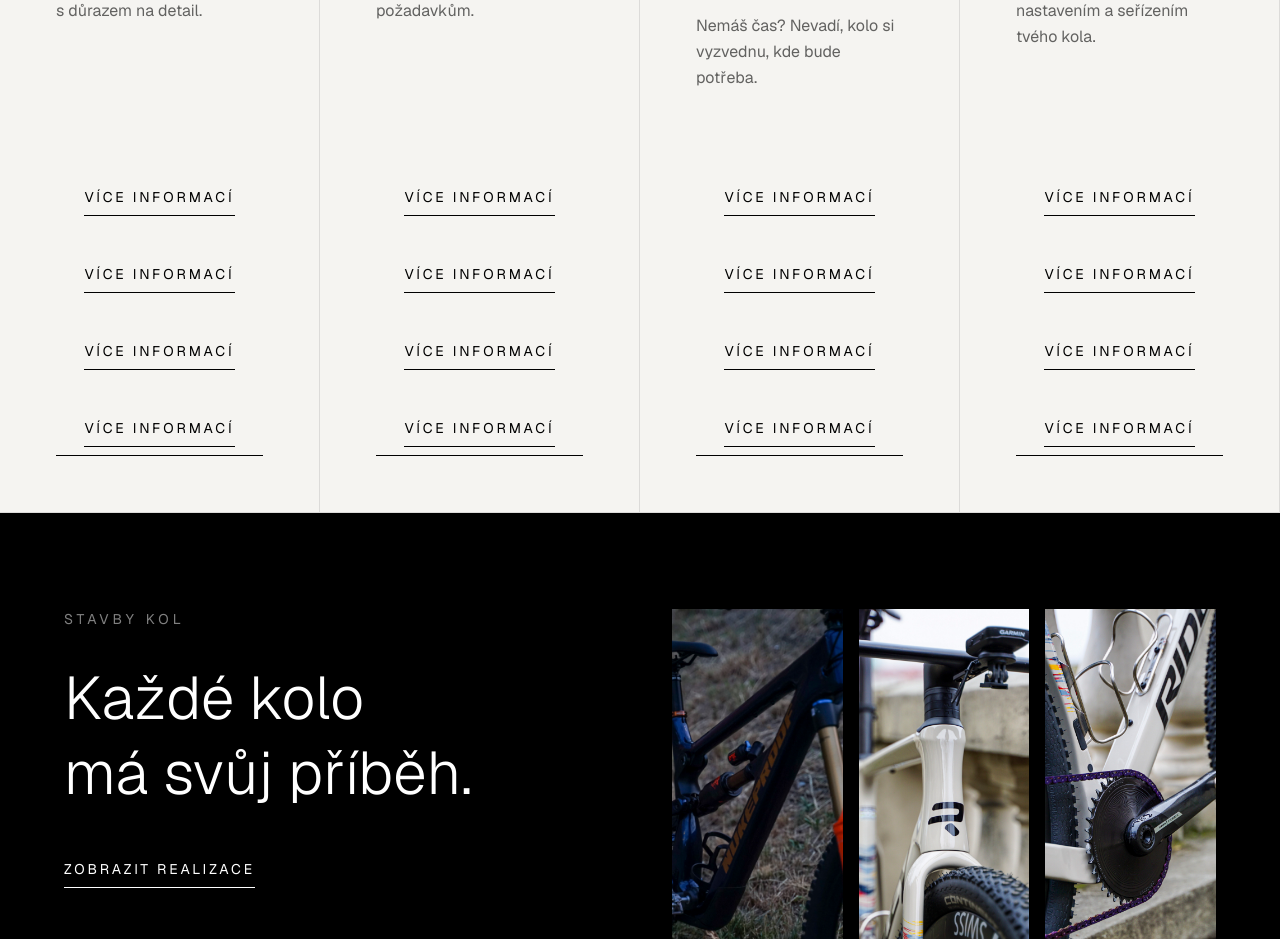
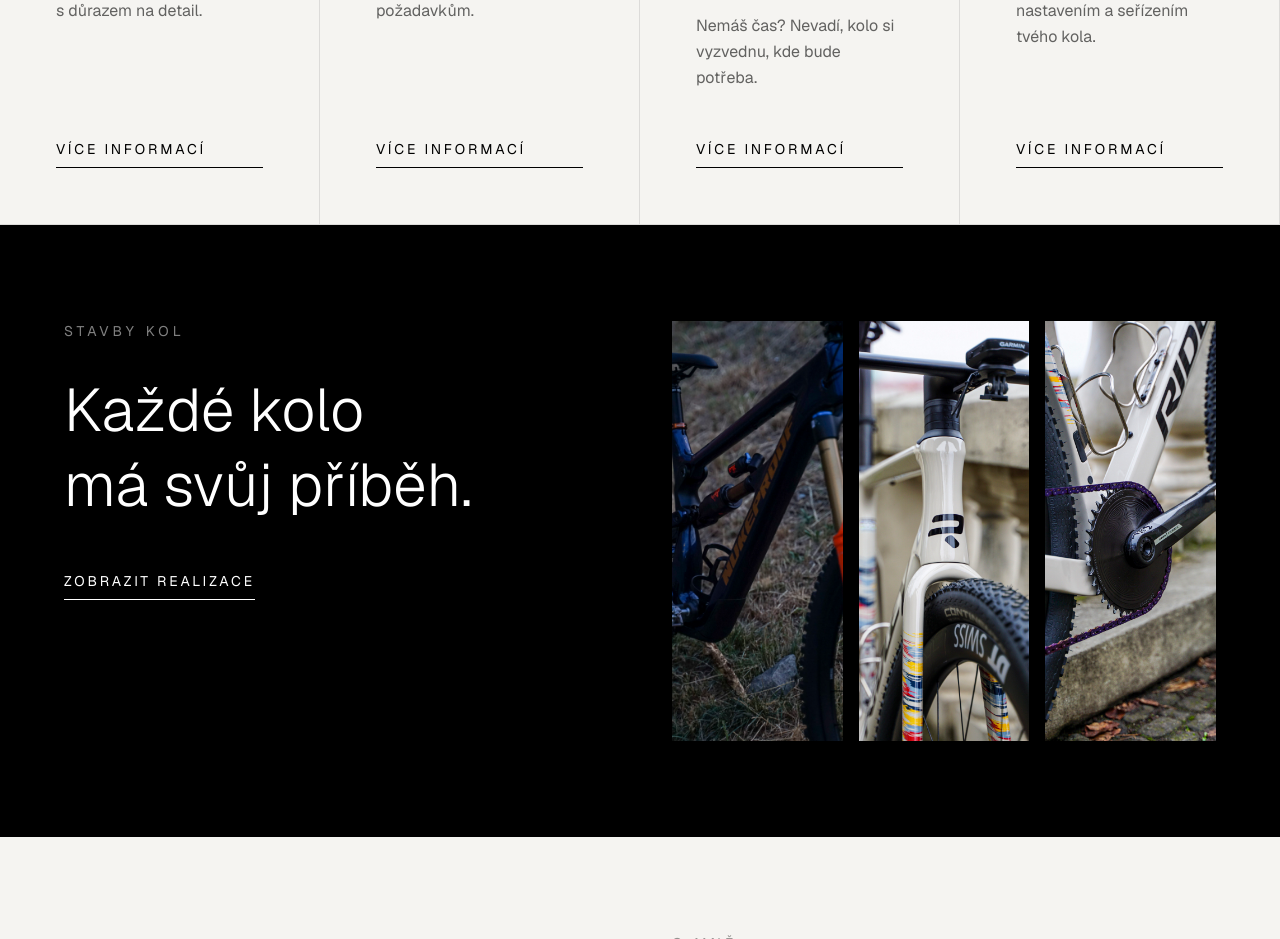
Before and after one commit to marcelboranek-beep/cyclinglab-live, a Next.js app: page / in a window 1280 px wide. Shown: the part 1060-1999 px from the top of the page. Built offline with nearby package versions, Linux system fonts and the light colour scheme.

Commit message:
Fixed links

```diff
--- a/app/page.tsx
+++ b/app/page.tsx
@@ -99,33 +99,20 @@ export default function CustomCyclingLab() {
                 {service.text}
               </p>
             </div>
-
-            <button className="mt-12 text-sm uppercase tracking-[0.2em] border-b border-black pb-2 w-fit hover:opacity-60 transition">
 <a
-  href="/servis-kol"
+  href={
+    index === 0
+      ? "/servis-kol"
+      : index === 1
+      ? "/stavby-kol"
+      : index === 2
+      ? "/vyzvednuti"
+      : "/konzultace"
+  }
   className="mt-12 inline-block uppercase tracking-[0.2em] text-sm border-b border-black pb-2"
 >
   Více informací
 </a>
-<a
-  href="/stavby-kol"
-  className="mt-12 inline-block uppercase tracking-[0.2em] text-sm border-b border-black pb-2"
->
-  Více informací
-</a>
-<a
-  href="/vyzvednuti"
-  className="mt-12 inline-block uppercase tracking-[0.2em] text-sm border-b border-black pb-2"
->
-  Více informací
-</a>
-<a
-  href="/konzultace"
-  className="mt-12 inline-block uppercase tracking-[0.2em] text-sm border-b border-black pb-2"
->
-  Více informací
-</a>
-            </button>
           </div>
         ))}
       </section>
```
